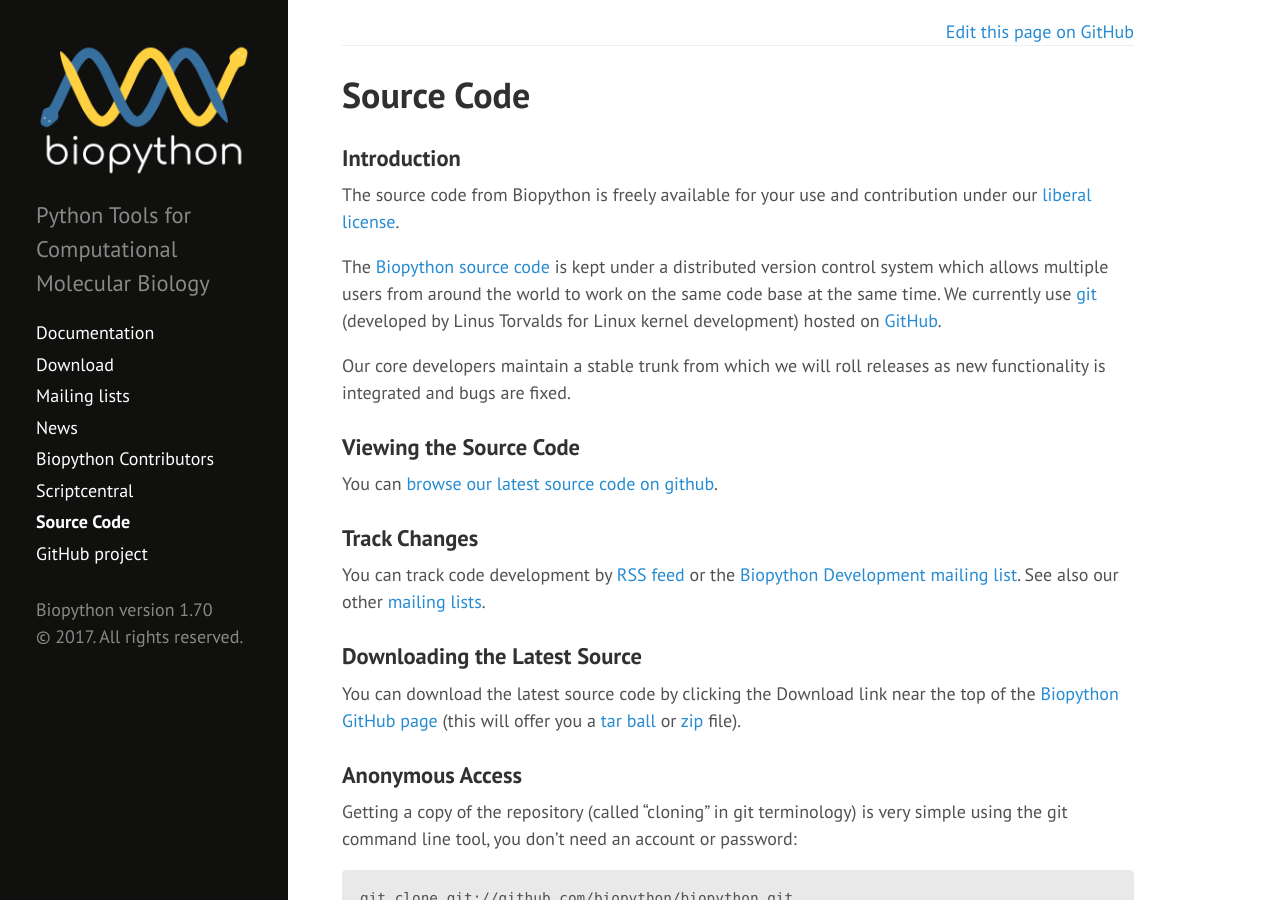
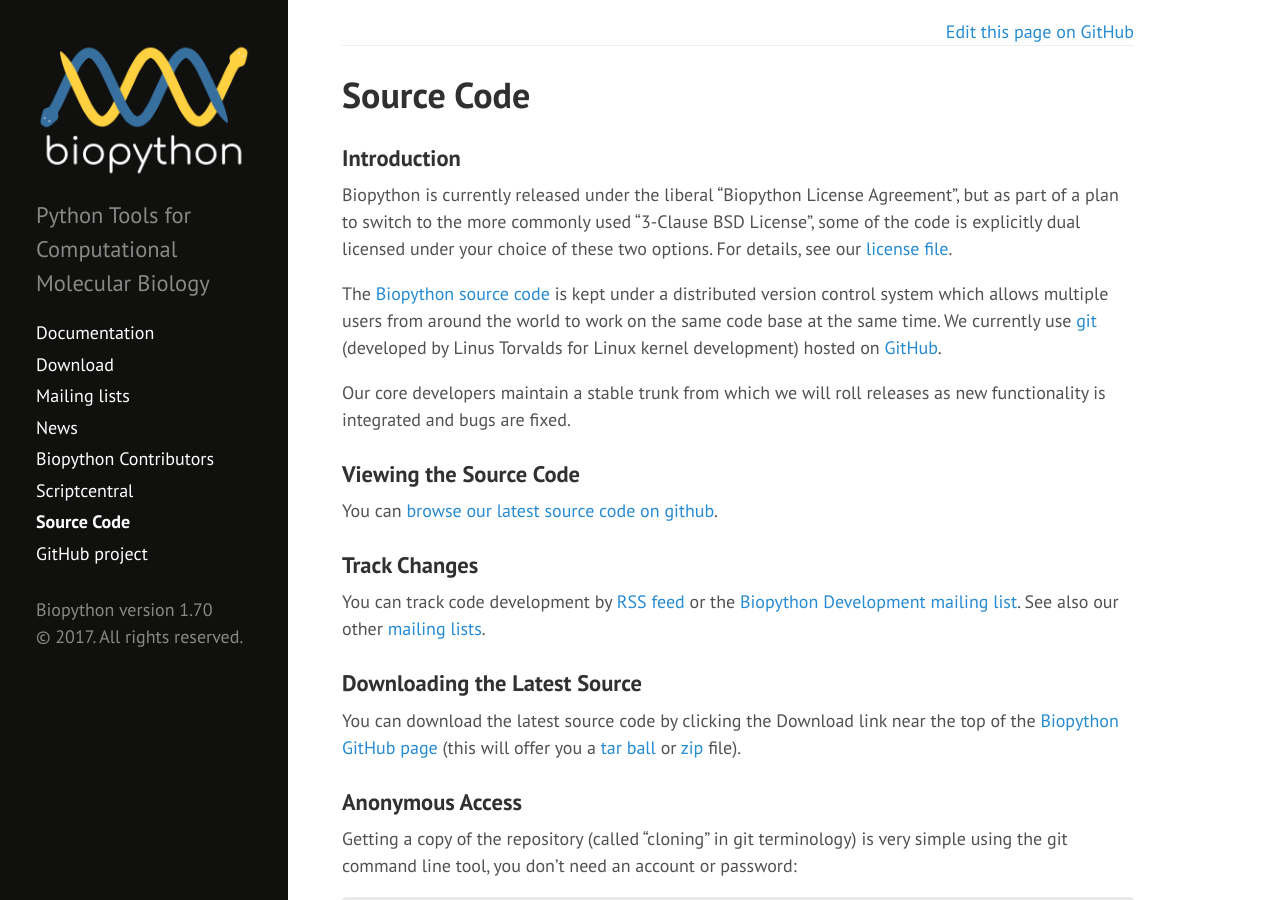
Before and after one commit to biopython/biopython.github.io, a Jekyll site: the page built from wiki/SourceCode.md, in a window 1280 px wide and 900 px high. Built offline with Jekyll 4.4.1, drawn with Linux system fonts in a browser that asks for light colours.

Commit message:
Talk about dual-licensing in source code page

```diff
--- a/wiki/SourceCode.md
+++ b/wiki/SourceCode.md
@@ -13,9 +13,11 @@ redirect_from:
 
 ### Introduction
 
-The source code from Biopython is freely available for your use and
-contribution under our [liberal
-license](https://github.com/biopython/DIST/blob/gh-pages/LICENSE).
+Biopython is currently released under the liberal "Biopython License
+Agreement", but as part of a plan to switch to the more commonly used
+"3-Clause BSD License", some of the code is explicitly dual licensed
+under your choice of these two options. For details, see our [license
+file](https://github.com/biopython/biopython/blob/master/LICENSE.rst).
 
 The [Biopython source code](http://github.com/biopython/biopython) is
 kept under a distributed version control system which allows multiple
```
